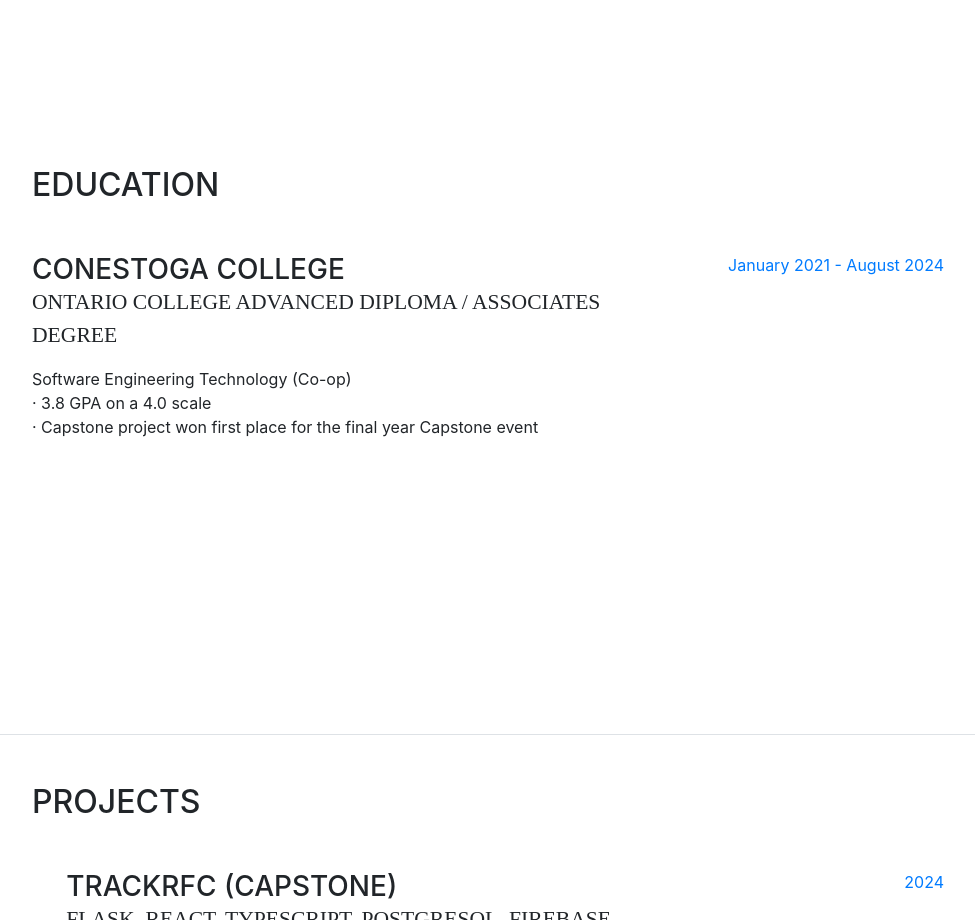
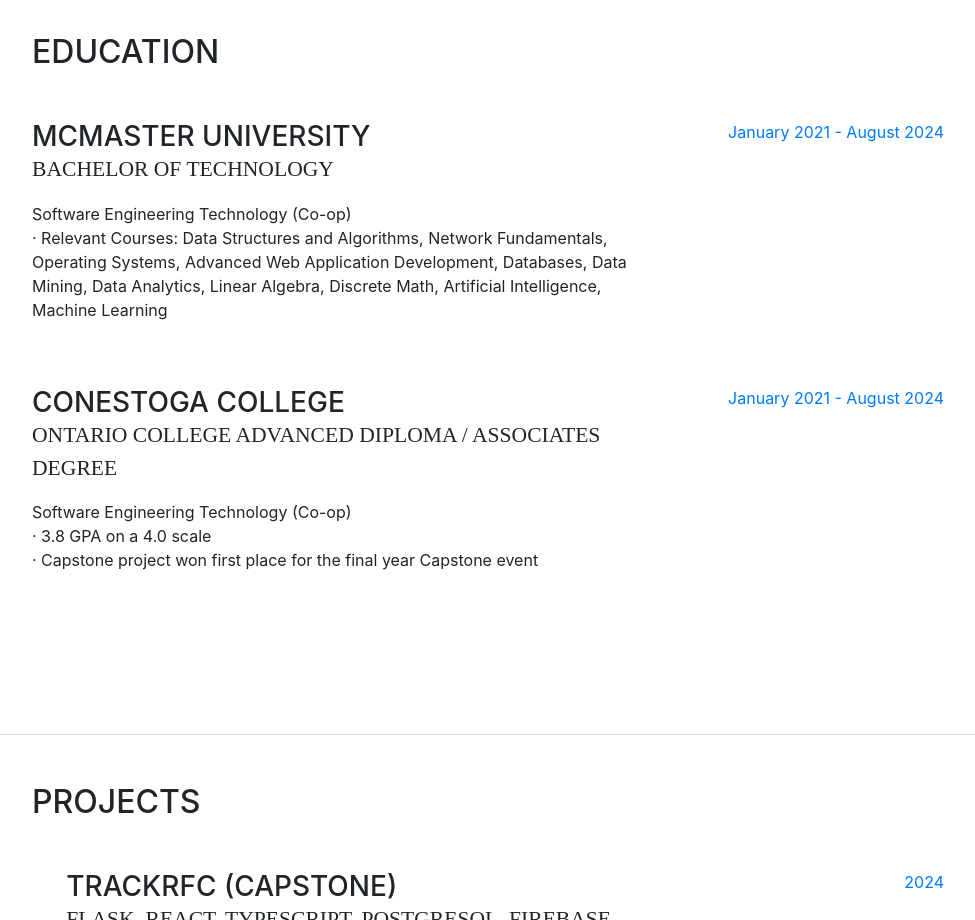
Before and after one commit to jchan6532/justinchan.github.io, a website with bundled scripts: page index.html in a window 1280 px wide. Shown: the part 2420-3340 px from the top of the page, without its empty margins (288-1263 px from the left). Built offline with nearby package versions, Linux system fonts and the light colour scheme; a web font is replaced by a local one.

Commit message:
added mcmaster university information

```diff
--- a/index.html
+++ b/index.html
@@ -225,6 +225,22 @@
 
           <div class="resume-item d-flex flex-column flex-md-row mb-5">
             <div class="resume-content mr-auto">
+              <h3 class="mb-0">McMaster University</h3>
+              <div class="subheading mb-3">
+                Bachelor of Technology
+              </div>
+              <div>Software Engineering Technology (Co-op)</div>
+              <p>
+                · Relevant Courses: Data Structures and Algorithms, Network Fundamentals, Operating Systems, Advanced Web Application Development, Databases, Data Mining, Data Analytics, Linear Algebra, Discrete Math, Artificial Intelligence, Machine Learning
+              </p>
+            </div>
+            <div class="resume-date text-md-right">
+              <span class="text-primary">January 2021 - August 2024</span>
+            </div>
+          </div>
+
+          <div class="resume-item d-flex flex-column flex-md-row mb-5">
+            <div class="resume-content mr-auto">
               <h3 class="mb-0">Conestoga College</h3>
               <div class="subheading mb-3">
                 Ontario College Advanced Diploma / Associates Degree
```
